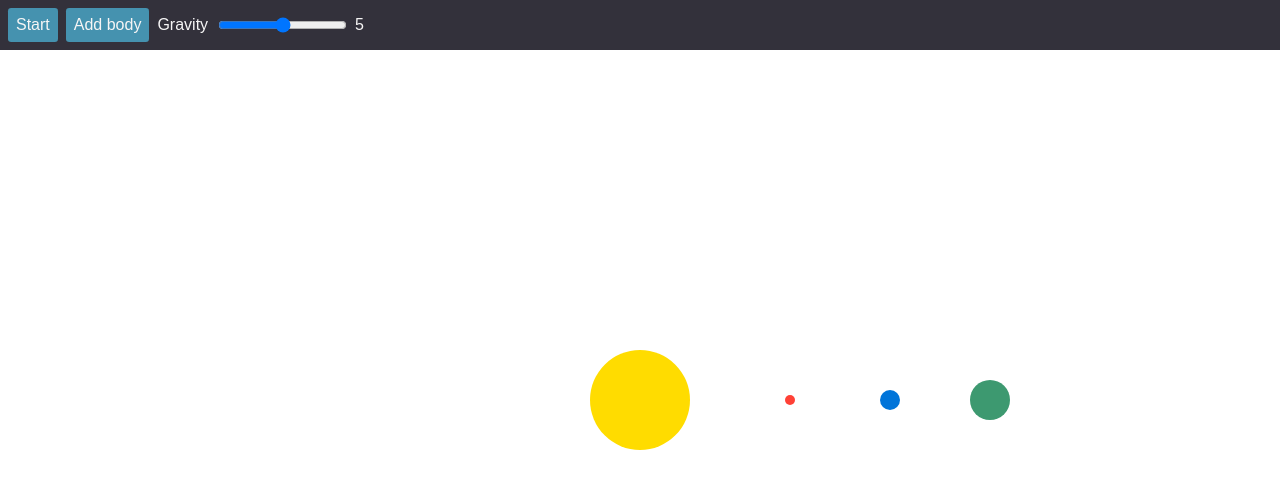
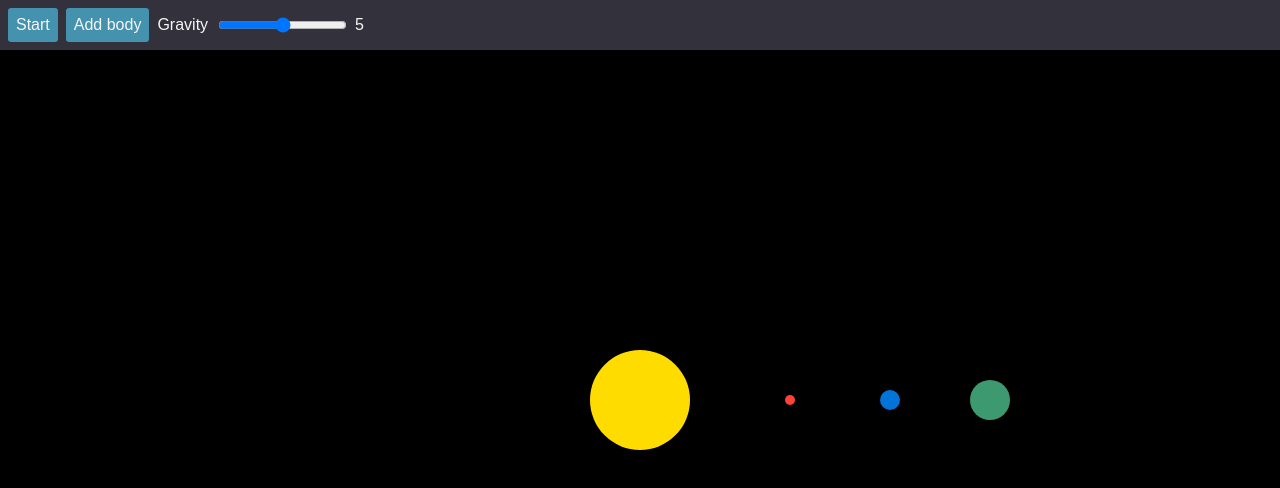
Before and after one commit to hagward/canvas-experiments, a plain HTML site: page gravity/gravity.html in a window 1280 px wide. Drawn offline with Linux system fonts and the light colour scheme.

Commit message:
Make background dark

```diff
--- a/gravity/gravity.html
+++ b/gravity/gravity.html
@@ -14,6 +14,10 @@
     html, body {
       margin: 0;
       padding: 0;
+    }
+
+    body {
+      background: #000;
     }
 
     nav {
```
